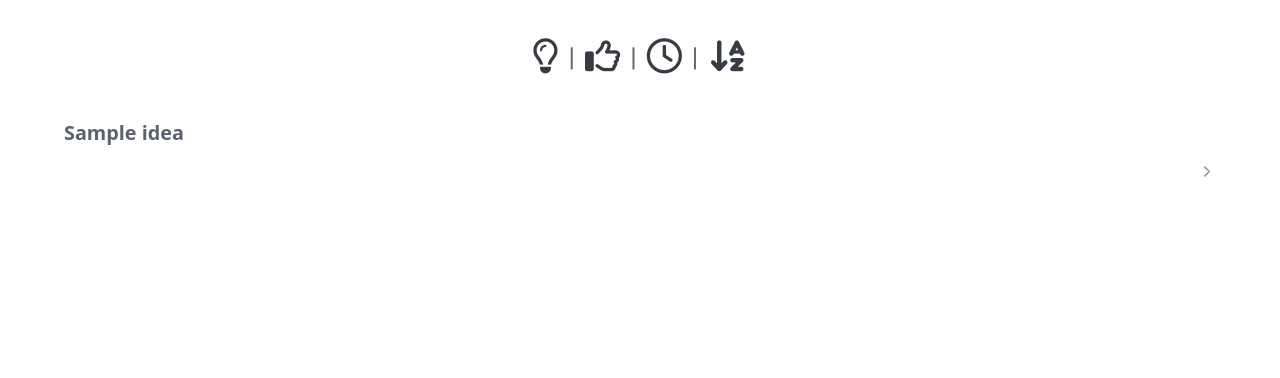
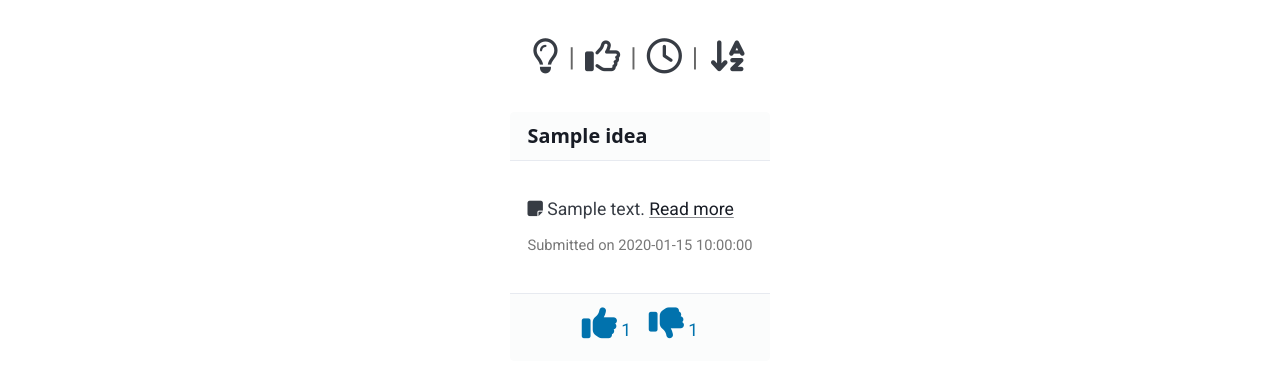
Before and after one commit to nodes-ro/ideas, a Flask app: page /ideas in a window 1280 px wide. Shown: the top 378 px of the page. Run offline with Flask 3, Linux system fonts and the light colour scheme; tables that the repository leaves empty hold one stand-in row (values such as "Sample post"); some libraries are stand-ins or nearby versions.

Commit message:
Update show all ideas page

```diff
--- a/templates/ideas.html
+++ b/templates/ideas.html
@@ -3,7 +3,7 @@
 <head>
     <meta charset="utf-8">
     <title>All Ideas</title>
-  <meta name="viewport" content="width=device-width, initial-scale=1">
+    <meta content="width=device-width, initial-scale=1" name="viewport">
     <!-- Pico CSS -->
     <link href="https://cdn.jsdelivr.net/npm/@picocss/pico@2/css/pico.min.css" rel="stylesheet">
     <!-- Font Awesome -->
@@ -126,7 +126,8 @@
                 <i class="fa-regular fa-clock fa-2x"></i>
             </a>
             <span class="delimiter">|</span>
-        <a data-placement="bottom" data-tooltip="Sort Alphabetically" href="{{ url_for('ideas', order='alphabetical') }}">
+            <a data-placement="bottom" data-tooltip="Sort Alphabetically"
+               href="{{ url_for('ideas', order='alphabetical') }}">
                 <i class="fa-solid fa-sort-alpha-down fa-2x"></i>
             </a>
         </nav>
@@ -134,35 +135,43 @@
     {% if ideas %}
     <div class="ideas-grid">
         {% for idea in ideas %}
-          <details class="card">
-            <summary>
-                <h5>
-              <a href="{{ url_for('idea_detail', unique_hash=idea.unique_hash) }}" >
+
+        <article class="card" style="max-width: 600px; margin: 1rem auto;">
+            <header>
+                <h5 style="margin: 0;">
+                    <a class="contrast" href="{{ url_for('idea_detail', unique_hash=idea.unique_hash) }}"
+                       style="text-decoration: none;">
                         {{ idea.title }}
                     </a>
                 </h5>
-            </summary>
-            <section>
-              <p><i class="fas fa-note-sticky" title="Description"></i>  {{ idea.description | truncate(120) }} <a href="{{ url_for('idea_detail', unique_hash=idea.unique_hash) }}" >Read more</a></p>
-                <p style="color:#777;">
-                <small>
-                  Submitted on {{ idea.timestamp.strftime('%Y-%m-%d %H:%M:%S') }}
-                </small>
+            </header>
+            <section style="padding: 1rem 0;">
+                <p style="margin: 0 0 0.5rem 0;">
+                    <i class="fas fa-note-sticky" title="Description"></i>
+                    {{ idea.description | truncate(120) }}
+                    <a class="contrast" href="{{ url_for('idea_detail', unique_hash=idea.unique_hash) }}">
+                        Read more
+                    </a>
+                </p>
+                <p style="color: #777; margin: 0;">
+                    <small>Submitted on {{ idea.timestamp.strftime('%Y-%m-%d %H:%M:%S') }}</small>
                 </p>
             </section>
-            <footer class="idea-votes">
+            <footer style="display: flex; gap: 1rem; justify-content: center; padding-bottom: 1rem;">
                 <a data-tooltip="{{ idea.up_votes }} votes" href="#"
-                 onclick="voteIdea({{ idea.id }}, 'up', this); return false;">
+                   onclick="voteIdea({{ idea.id }}, 'up', this); return false;" style="text-decoration: none;">
                     <i class="fas fa-thumbs-up fa-2x"></i>
                     <span class="upvote-count">{{ idea.up_votes }}</span>
                 </a>
                 <a data-tooltip="{{ idea.down_votes }} votes" href="#"
-                 onclick="voteIdea({{ idea.id }}, 'down', this); return false;">
+                   onclick="voteIdea({{ idea.id }}, 'down', this); return false;" style="text-decoration: none;">
                     <i class="fas fa-thumbs-down fa-2x"></i>
                     <span class="downvote-count">{{ idea.down_votes }}</span>
                 </a>
             </footer>
-          </details>
+        </article>
+
+
         {% endfor %}
     </div>
     {% else %}
```
Lines whose indentation alone changed are shown as unchanged.
